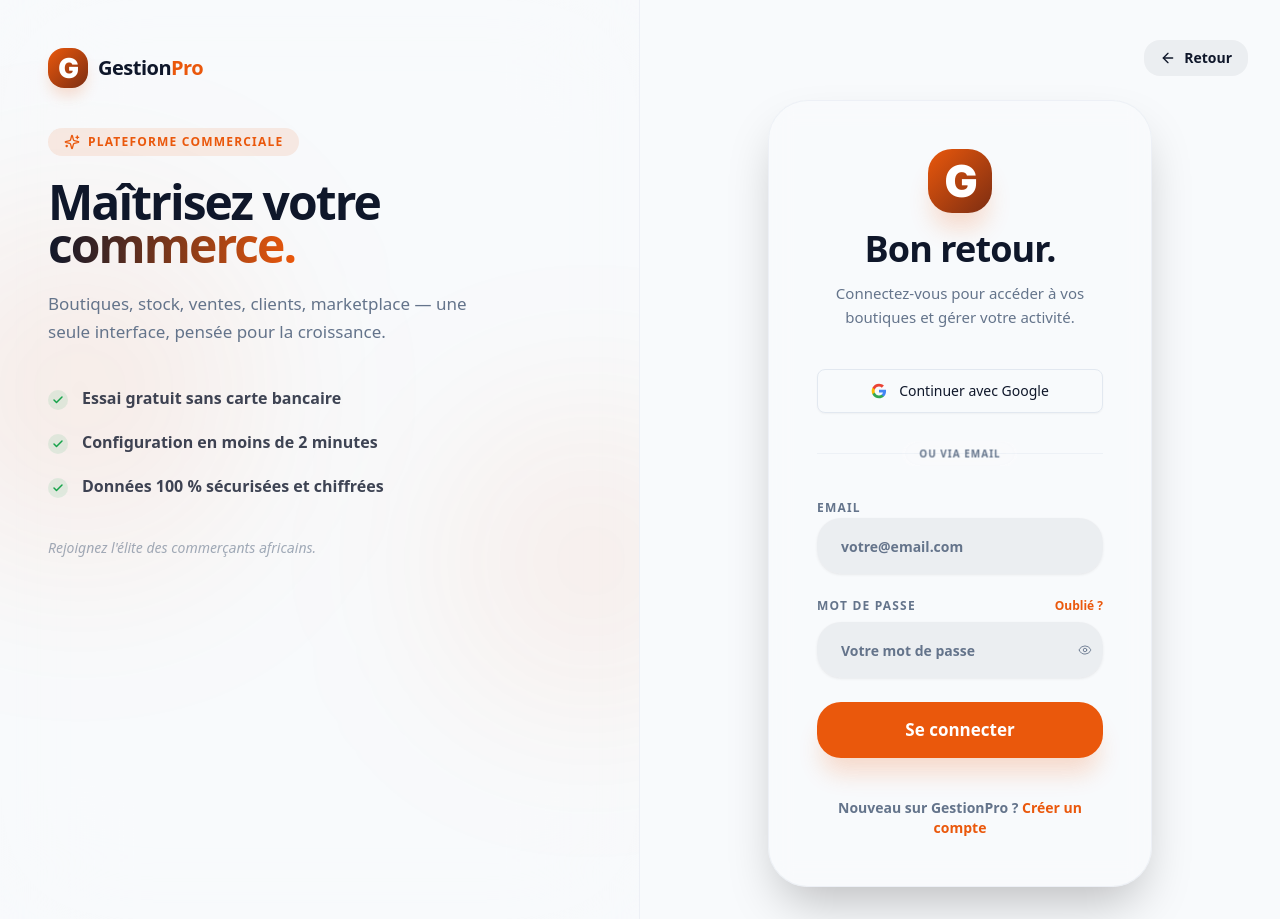
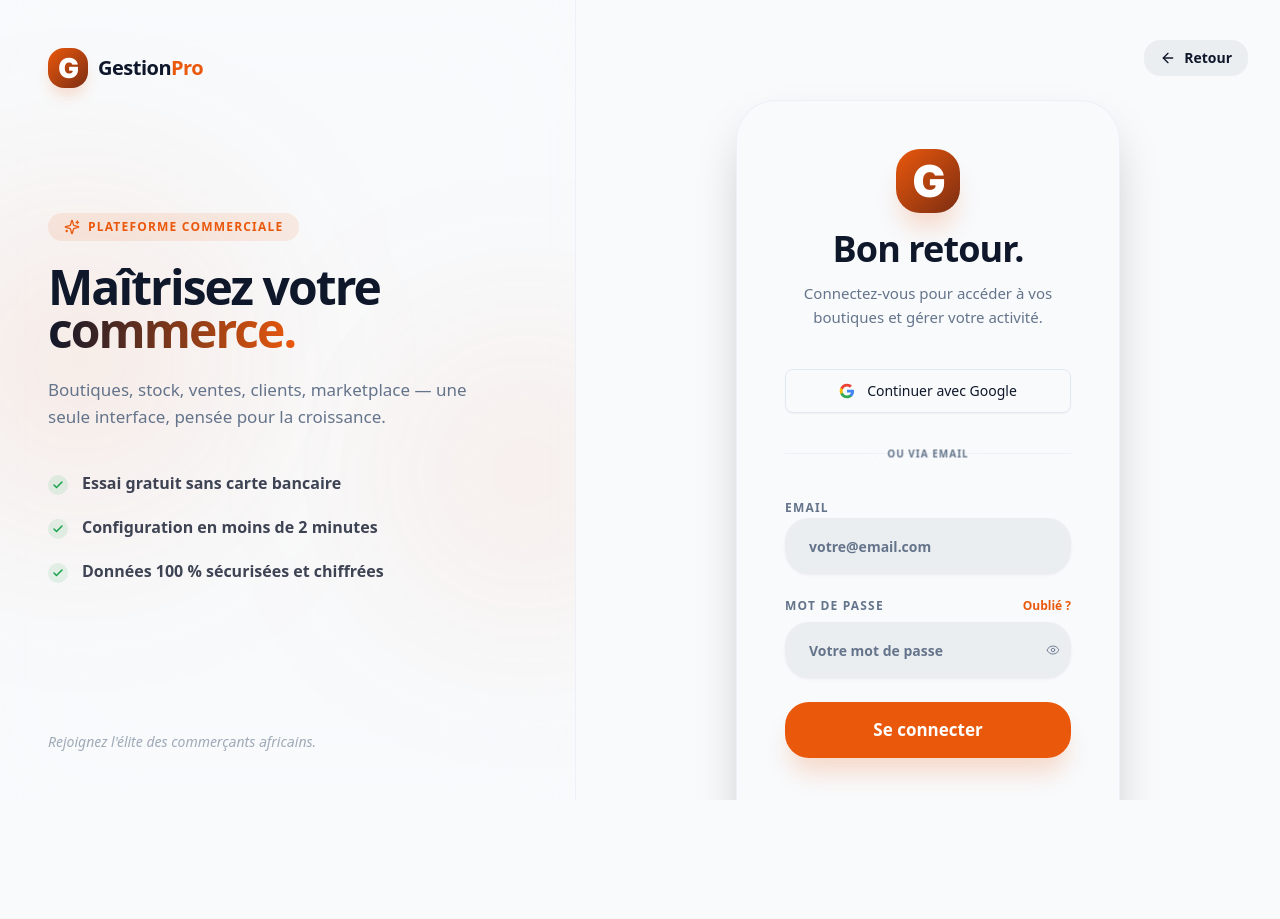
Before and after one commit to RassoulTech/Gestion-Pro, a Next.js app: page /login in a window 1280 px wide. After the commit the page ends 800 px from the top, so only its background shows below. Built offline with nearby package versions, Linux system fonts and the light colour scheme; no server answers; what next-safe-action would draw is missing.

Commit message:
design(ui): refonte du layout d'authentification double colonne fixe/scrollable

```diff
--- a/src/app/(auth)/layout.tsx
+++ b/src/app/(auth)/layout.tsx
@@ -22,9 +22,9 @@
         <div className="absolute inset-0 bg-[linear-gradient(to_right,#80808012_1px,transparent_1px),linear-gradient(to_bottom,#80808012_1px,transparent_1px)] bg-[size:40px_40px] [mask-image:radial-gradient(ellipse_60%_50%_at_50%_0%,#000_70%,transparent_100%)]" />
       </div>
 
-      <div className="grid min-h-screen lg:grid-cols-2">
+      <div className="grid min-h-screen lg:h-screen lg:overflow-hidden lg:grid-cols-[45%_55%]">
         {/* ── Panneau visuel (desktop only) ────────────────────────── */}
-        <aside className="relative isolate hidden flex-col justify-start gap-10 overflow-hidden border-r border-border/50 bg-background/50 backdrop-blur-3xl px-12 pt-12 pb-8 lg:flex">
+        <aside className="relative isolate hidden flex-col justify-between overflow-hidden border-r border-border/50 bg-background/50 backdrop-blur-3xl px-12 py-12 lg:flex lg:h-full lg:overflow-hidden">
           {/* Brand Spotlights */}
           <div className="absolute top-0 left-0 w-full h-full -z-10 overflow-hidden">
             <div className="absolute top-1/4 -left-20 w-80 h-80 bg-brand/10 blur-[100px] rounded-full animate-float" />
@@ -47,7 +47,7 @@
           </Link>
 
           {/* Argumentaire */}
-          <div className="max-w-md space-y-10">
+          <div className="max-w-md space-y-10 my-auto">
             <div>
               <div className="mb-6 inline-flex items-center gap-2 rounded-full bg-brand/10 px-4 py-1.5 text-xs font-bold text-brand uppercase tracking-widest">
                 <Sparkles className="w-4 h-4" />
@@ -80,13 +80,13 @@
           </div>
 
           {/* Pied panneau */}
-          <p className="text-sm font-medium text-muted-foreground/60 italic">
+          <p className="text-sm font-medium text-muted-foreground/60 italic mt-6">
             Rejoignez l&apos;élite des commerçants africains.
           </p>
         </aside>
 
         {/* ── Panneau formulaire ──────────────────────────────────── */}
-        <main className="relative flex flex-col items-center pt-10 p-8 overflow-y-auto">
+        <main className="relative flex flex-col items-center pt-10 pb-10 p-8 overflow-y-auto lg:h-full lg:max-h-screen w-full lg:justify-start lg:[&::-webkit-scrollbar]:w-1.5 lg:[&::-webkit-scrollbar-track]:bg-transparent lg:[&::-webkit-scrollbar-thumb]:bg-zinc-200 dark:lg:[&::-webkit-scrollbar-thumb]:bg-zinc-800 lg:[&::-webkit-scrollbar-thumb]:rounded-full">
           {/* Header mobile */}
           <div className="flex items-center justify-between w-full mb-8 lg:hidden">
             <Link href="/" className="flex items-center gap-2.5" aria-label="Accueil GestionPro">
@@ -108,7 +108,7 @@
             </Link>
           </div>
 
-          <div className="w-full max-w-sm glass rounded-[2.5rem] p-10 md:p-12 shadow-2xl border border-white/5">
+          <div className="w-full max-w-sm glass rounded-[2.5rem] p-10 md:p-12 shadow-2xl border border-white/5 lg:my-auto transition-all duration-300">
             {children}
           </div>
         </main>
```
